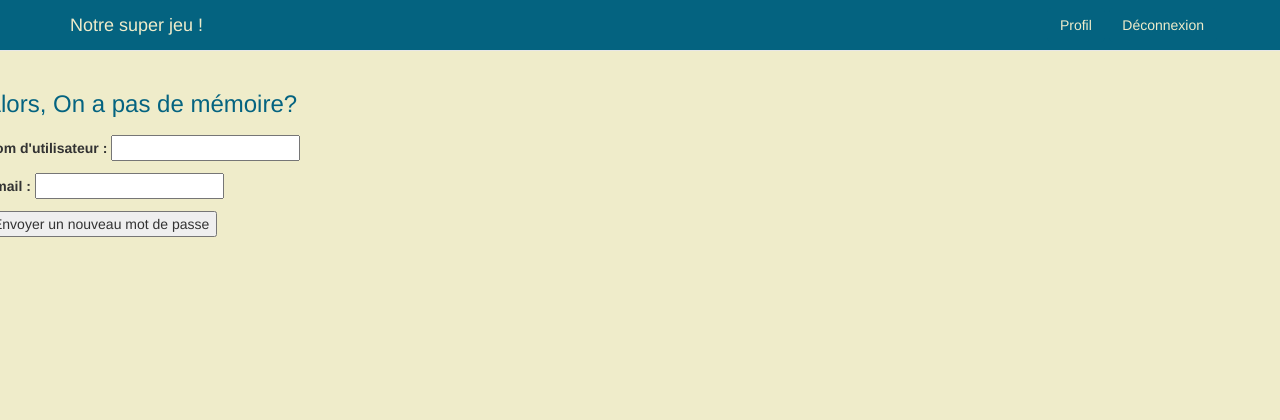
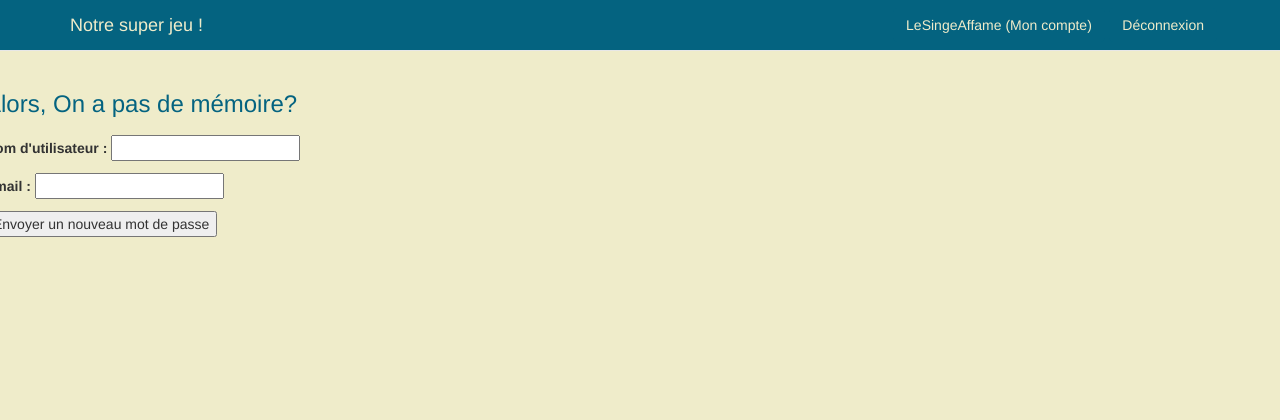
Before and after one commit to batebates/L3ProjetWeb, a Django app: page /password_forget in a window 1280 px wide. Shown: the top 420 px of the page. Run offline with Django 3.2, Linux system fonts and the light colour scheme; a user stored in the database is signed in; some libraries are stand-ins or nearby versions.

Commit message:
pseudo dans le nav

```diff
--- a/BDR/core/templates/core/base.html
+++ b/BDR/core/templates/core/base.html
@@ -30,7 +30,7 @@
     {% if user.is_authenticated %}
     <form method="get" action="#">
       {% csrf_token %}
-      <button type="submit" class="btn btn-bar btn-md" >Profil</button>
+      <button type="submit" class="btn btn-bar btn-md" >{{ user.username }} (Mon compte)</button>
     </form>
     <form method="get" action="deconnexion">
       {% csrf_token %}
```
